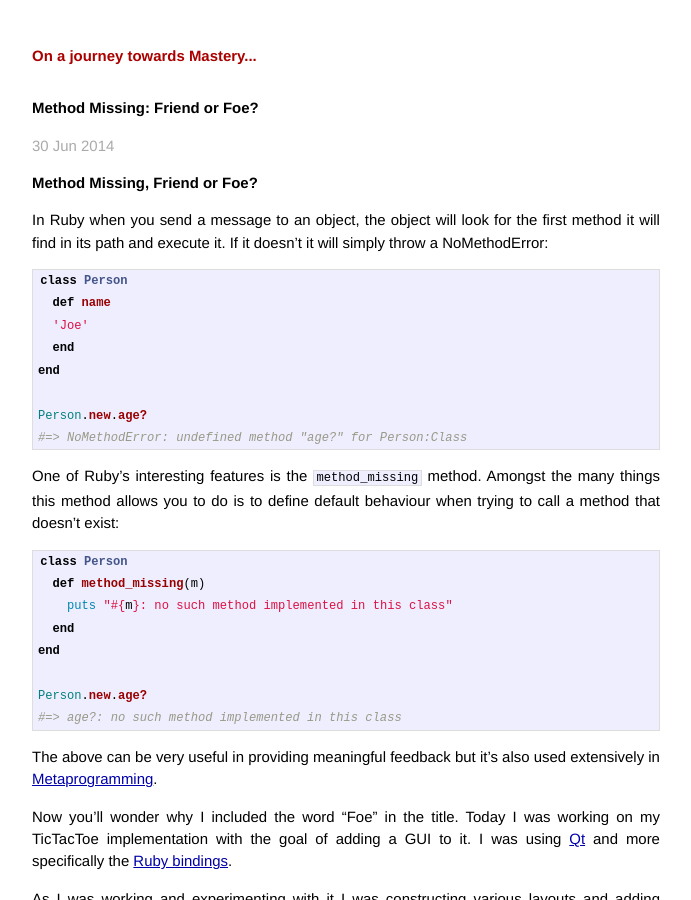
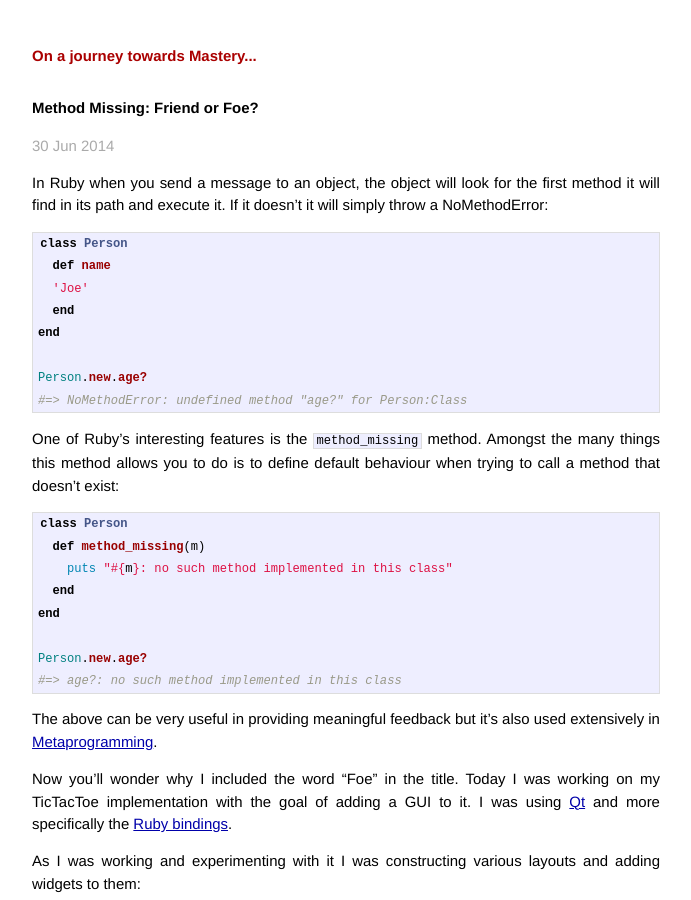
Before and after one commit to Maikon/personal_blog, a Jekyll site: the page built from _posts/2014-06-30-method-missing.md, in a window 1280 px wide and 900 px high. Shown: the whole window, without its empty margins (294-985 px from the left). Built offline with Jekyll 4.4.1, drawn with Linux system fonts in a browser that asks for light colours; Markdown is read by kramdown in place of the engine named in the settings; comment, search, counter and statistics services are not loaded.

Commit message:
remove duplicated title

```diff
--- a/_posts/2014-06-30-method-missing.md
+++ b/_posts/2014-06-30-method-missing.md
@@ -2,8 +2,6 @@
 layout: post
 title: "Method Missing: Friend or Foe?"
 ---
-
-### Method Missing, Friend or Foe?
 
 In Ruby when you send a message to an object, the object will look for the first method it will find in its path and execute it. If it doesn't it will simply throw a NoMethodError:
 {% highlight ruby %}
```
